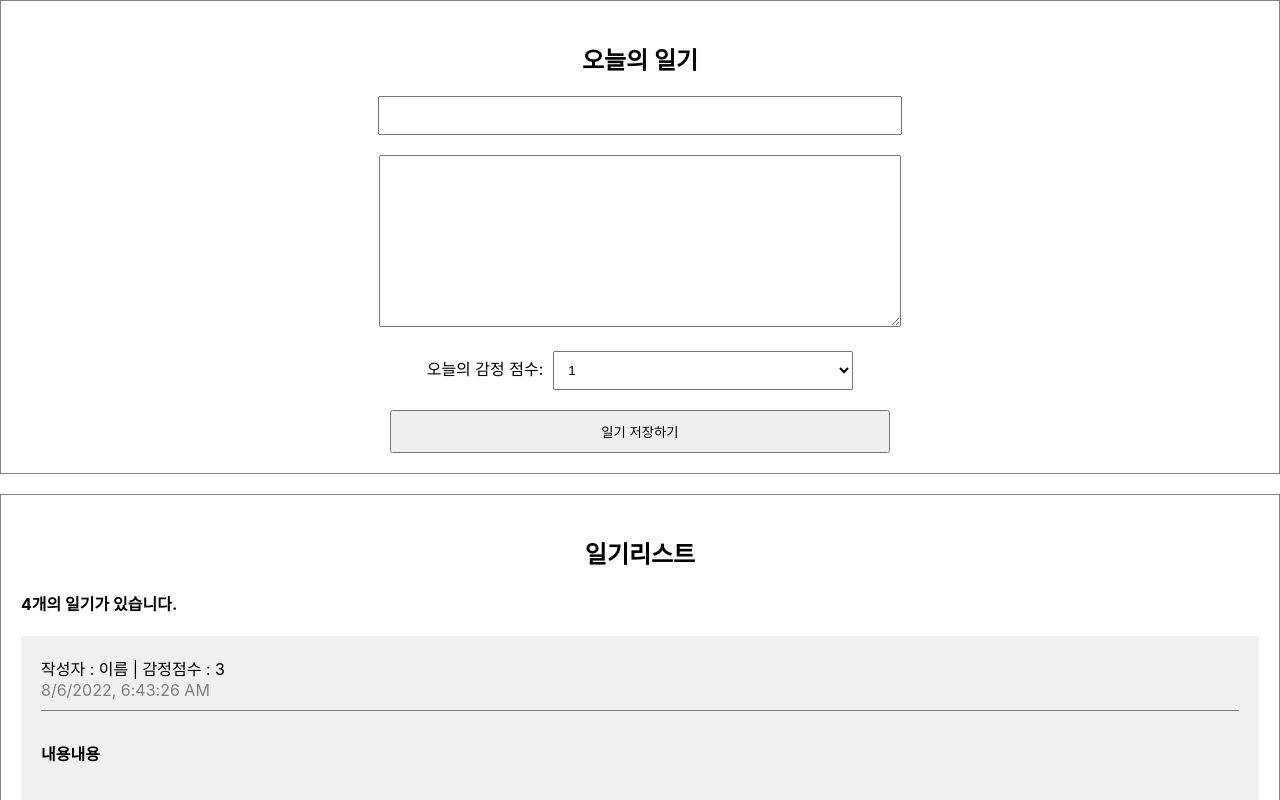
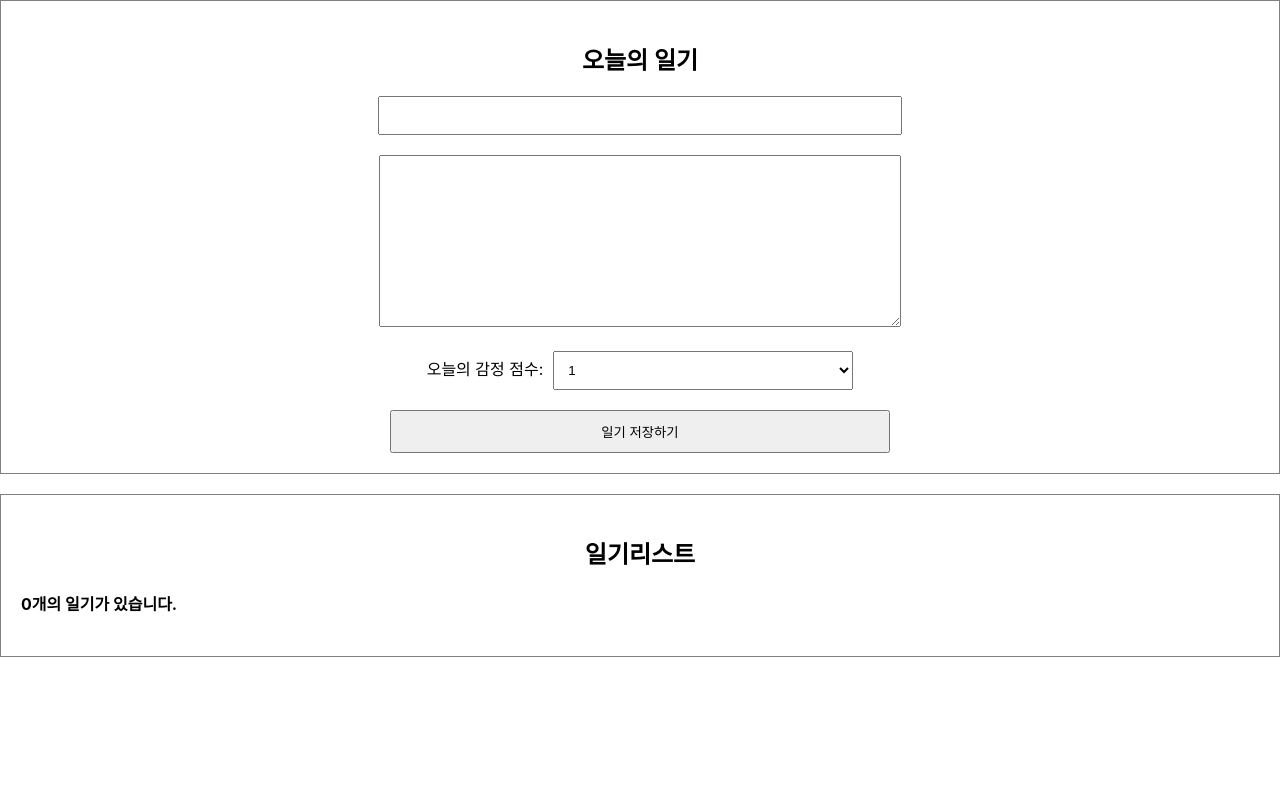
Before and after one commit to iamoki/simple-diary, a React (Create React App) app: page / in a window 1280 px wide. Shown: the top 800 px of the page. Built offline with nearby package versions, Linux system fonts and the light colour scheme.

Commit message:
✅ 상위컴포넌트에서 데이터 내려주고, props를 내려주도록 구조변경

```diff
--- a/src/App.js
+++ b/src/App.js
@@ -1,44 +1,63 @@
 import './App.css';
+
+import { useRef, useState } from 'react';
 
 import DiaryEditor from './DiaryEditor';
 import DiaryList from './DiaryList';
 
-const dummyList = [
-  {
-    id: 1,
-    author: '이름',
-    content: '내용내용',
-    emotion: 3,
-    created_date: new Date().getTime(),
-  },
-  {
-    id: 2,
-    author: '루루',
-    content: '내용내내용요용',
-    emotion: 4,
-    created_date: new Date().getTime(),
-  },
-  {
-    id: 3,
-    author: '라라',
-    content: '내용후후',
-    emotion: 1,
-    created_date: new Date().getTime(),
-  },
-  {
-    id: 4,
-    author: '하하',
-    content: '내용헤헤',
-    emotion: 5,
-    created_date: new Date().getTime(),
-  },
-];
+// const dummyList = [
+//   {
+//     id: 1,
+//     author: '이름',
+//     content: '내용내용',
+//     emotion: 3,
+//     created_date: new Date().getTime(),
+//   },
+//   {
+//     id: 2,
+//     author: '루루',
+//     content: '내용내내용요용',
+//     emotion: 4,
+//     created_date: new Date().getTime(),
+//   },
+//   {
+//     id: 3,
+//     author: '라라',
+//     content: '내용후후',
+//     emotion: 1,
+//     created_date: new Date().getTime(),
+//   },
+//   {
+//     id: 4,
+//     author: '하하',
+//     content: '내용헤헤',
+//     emotion: 5,
+//     created_date: new Date().getTime(),
+//   },
+// ];
 
 function App() {
+  const [data, setData] = useState([]);
+
+  const dataId = useRef(0);
+
+  const onCreate = (author, content, emotion) => {
+    const created_date = new Date().getTime();
+    const newItem = {
+      author,
+      content,
+      emotion,
+      created_date,
+      id: dataId.current,
+    };
+    dataId.current += 1;
+    setData([newItem, ...data]);
+  };
+
   return (
     <div className="App">
-      <DiaryEditor />
-      <DiaryList diaryList={dummyList} />
+      <DiaryEditor onCreate={onCreate} />
+      <DiaryList diaryList={data} />
     </div>
   );
 }
--- a/src/DiaryEditor.js
+++ b/src/DiaryEditor.js
@@ -1,6 +1,6 @@
 import { useRef, useState } from 'react';
 
-const DiaryEditor = () => {
+const DiaryEditor = ({ onCreate }) => {
   const authorInput = useRef();
   const contentInput = useRef();
 
@@ -27,6 +27,15 @@
       contentInput.current.focus();
       return;
     }
+
+    onCreate(state.author, state.content, state.emotion);
+
+    alert('저장 성공');
+    setState({
+      author: '',
+      content: '',
+      emotion: 1,
+    });
   };
 
   return (
--- a/src/DiaryItem.js
+++ b/src/DiaryItem.js
@@ -1,4 +1,4 @@
-const DiaryItem = ({ author, content, created_date, emotion }) => {
+const DiaryItem = ({ author, content, created_date, emotion, id }) => {
   return (
     <div className="DiaryItem">
       <div className="info">
@@ -9,6 +9,13 @@
         <span className="date"> {new Date(created_date).toLocaleString()}</span>
       </div>
       <div className="content">{content}</div>
+      <button
+        onClick={() => {
+          console.log(id);
+        }}
+      >
+        삭제하기
+      </button>
     </div>
   );
 };
```
